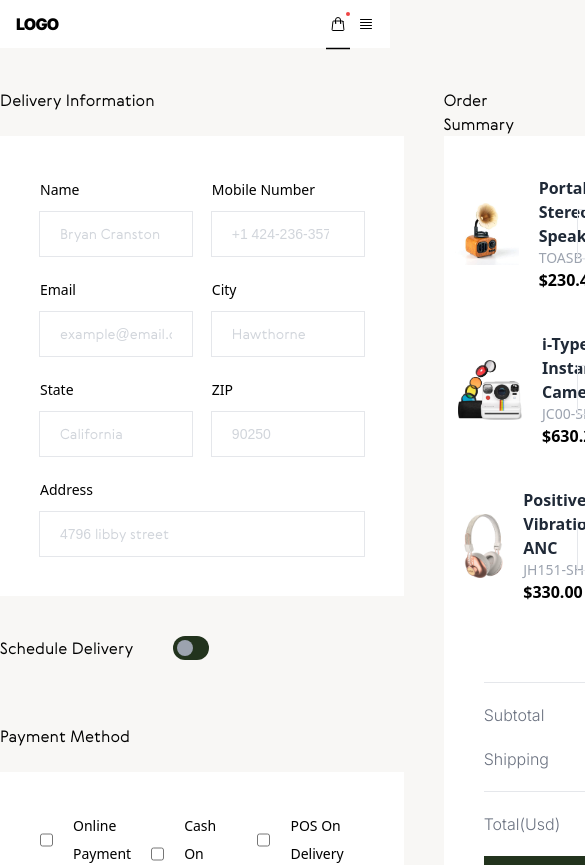
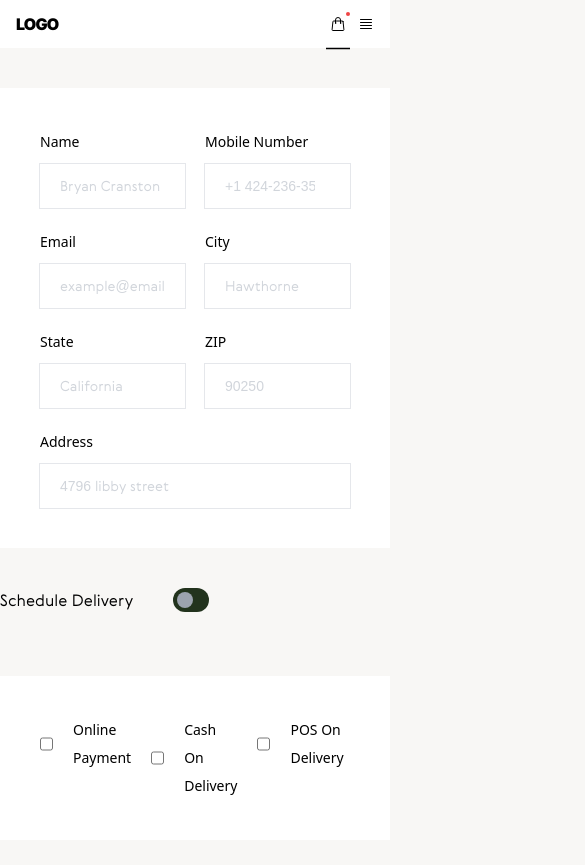
Before and after one commit to sazzadtanim/8-3-2023-ecomm-checkout, a Next.js app: page / in a window 390 px wide. Shown: the top 865 px of the page, 585 px wide, since content can reach past the window. Built offline with nearby package versions, Linux system fonts and the light colour scheme.

Commit message:
made page responsive except schedule delivery section

```diff
--- a/src/app/page.tsx
+++ b/src/app/page.tsx
@@ -10,11 +10,9 @@ import { motion } from "framer-motion";
 
 export const boxShadow = { boxShadow: "1px 1px 10px 0 rgba(0,0,0,0.10)" };
 
-
-
 export default function Home() {
   return (
-    <main className="flex container mx-auto justify-between gap-10 mb-20">
+    <main className="flex container mx-auto justify-between gap-10 mb-20 flex-col sm:flex-row">
       <div className="flex flex-col gap-10 flex-1 ">
         <DeliveryInformation />
         <ScheduleDelivery />
--- a/src/components/Headline.tsx
+++ b/src/components/Headline.tsx
@@ -1,3 +1,7 @@
 export default function Headline(props: { title: string }) {
-  return <div className="font-gerbera capitalize mb-6">{props.title}</div>;
+  return (
+    <div className="font-gerbera capitalize mb-6 sm:block hidden">
+      {props.title}
+    </div>
+  );
 }
--- a/src/components/ScheduleDelivery.tsx
+++ b/src/components/ScheduleDelivery.tsx
@@ -17,6 +17,8 @@ export default function ScheduleDelivery() {
     right: " bg-gray-100",
   };
   return (
+        // on all devices except small devices I have to show this.
+
     <div className="schedule_delivery" title="Schedule Delivery">
       <>
         <div className="font-gerbera capitalize mb-6 flex gap-10">
@@ -39,6 +41,7 @@ export default function ScheduleDelivery() {
         </div>
       </>
       {isOn && (
+        // on small devices I have show only this.
         <motion.div
           className="form bg-white p-10 flex flex-col gap-5 select-none"
           initial={{ y: 20, opacity: 0 }}
```
